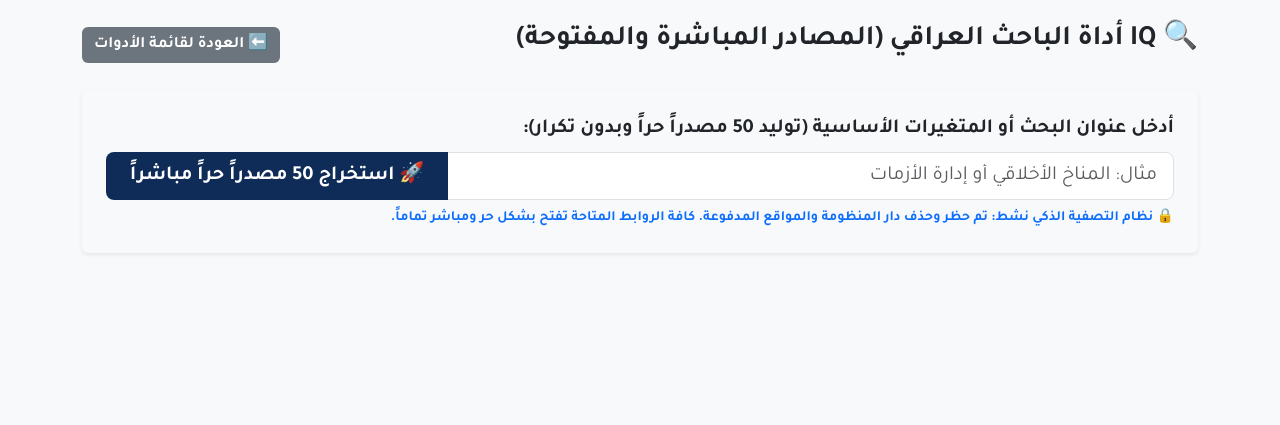
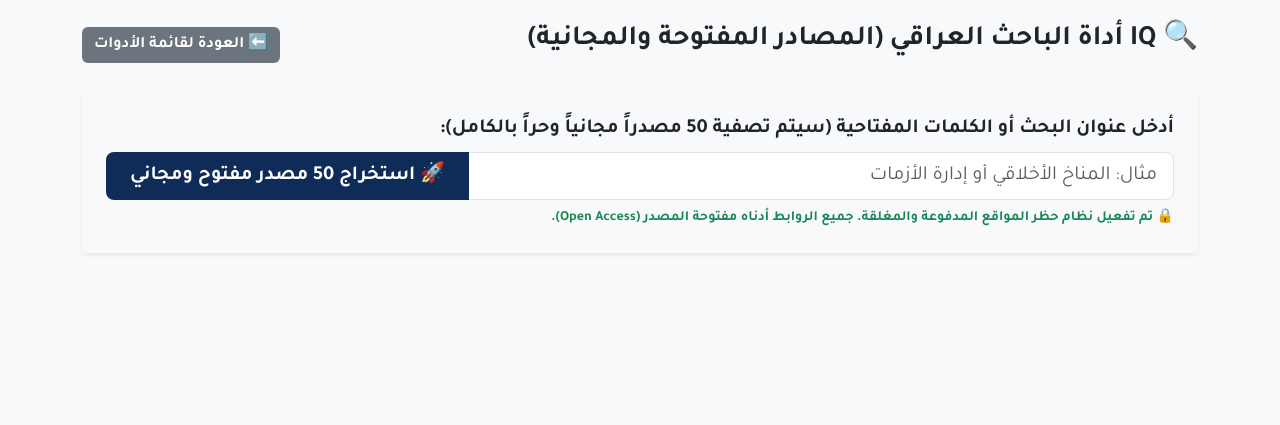
Before and after one commit to abdullah-fadel/AMMNHJB, a Flask app: page /tools/search in a window 1280 px wide. Shown: the part 56-481 px from the top of the page. Run offline with Flask 3, Linux system fonts and the light colour scheme.

Commit message:
Update tool_search.html

```diff
--- a/templates/tool_search.html
+++ b/templates/tool_search.html
@@ -1,44 +1,44 @@
 {% extends 'base.html' %}
 {% block content %}
 <div class="d-flex justify-content-between align-items-center mb-4">
-    <h3 class="fw-bold text-dark">🔍 IQ أداة الباحث العراقي (المصادر المباشرة والمفتوحة)</h3>
+    <h3 class="fw-bold text-dark">🔍 IQ أداة الباحث العراقي (المصادر المفتوحة والمجانية)</h3>
     <a href="{{ url_for('tools_menu') }}" class="btn btn-back fw-bold">⬅️ العودة لقائمة الأدوات</a>
 </div>
 
 <div class="card p-4 shadow-sm border-0 bg-light mb-4">
     <form method="POST" action="{{ url_for('tool_search') }}">
-        <label class="form-label fw-bold fs-5 mb-2">أدخل عنوان البحث أو المتغيرات الأساسية (توليد 50 مصدراً حراً وبدون تكرار):</label>
+        <label class="form-label fw-bold fs-5 mb-2">أدخل عنوان البحث أو الكلمات المفتاحية (سيتم تصفية 50 مصدراً مجانياً وحراً بالكامل):</label>
         <div class="input-group">
             <input type="text" name="query" class="form-control form-control-lg shadow-none" placeholder="مثال: المناخ الأخلاقي أو إدارة الأزمات" value="{{ query }}" required>
-            <button type="submit" class="btn btn-primary btn-lg fw-bold px-4">🚀 استخراج 50 مصدراً حراً مباشراً</button>
+            <button type="submit" class="btn btn-primary btn-lg fw-bold px-4">🚀 استخراج 50 مصدر مفتوح ومجاني</button>
         </div>
-        <small class="text-primary d-block mt-2 fw-bold">🔒 نظام التصفية الذكي نشط: تم حظر وحذف دار المنظومة والمواقع المدفوعة. كافة الروابط المتاحة تفتح بشكل حر ومباشر تماماً.</small>
+        <small class="text-success d-block mt-2 fw-bold">🔒 تم تفعيل نظام حظر المواقع المدفوعة والمغلقة. جميع الروابط أدناه مفتوحة المصدر (Open Access).</small>
     </form>
 </div>
 
 {% if query %}
-<div class="alert alert-primary border-0 shadow-sm mb-4 fw-bold text-dark bg-opacity-10" style="background-color: #e3f2fd;">
-    📊 تم بنجاح استخراج وفلترة ({{ results|length }}) مصادر أكاديمية حقيقية ورصينة خالية تماماً من التكرار والمواقع المعقدة لـ "{{ query }}":
+<div class="alert alert-success border-0 shadow-sm mb-4 fw-bold text-dark">
+    ✅ تم بنجاح استخراج وفلترة ({{ results|length }}) مصادر علمية حقيقية، مفتوحة المصدر وغير مكررة لـ "{{ query }}":
 </div>
 
 <div class="row">
     {% for res in results %}
     <div class="col-12 mb-3">
-        <div class="card shadow-sm border-0 border-start border-primary border-4 p-4 bg-white rounded transition-card">
+        <div class="card shadow-sm border-0 border-start border-success border-4 p-4 bg-white rounded transition-card">
             <div class="d-flex justify-content-between align-items-start">
                 <div style="flex-grow: 1;">
                     <h5 class="fw-bold mb-3">
-                        <a href="{{ res.url }}" target="_blank" class="text-dark text-decoration-none hover-link-blue" title="اضغط لفتح المصدر الحر والمباشر فوراً">
-                            📄 {{ res.title }}
+                        <a href="{{ res.url }}" target="_blank" class="text-success text-decoration-none hover-link" title="اضغط لفتح المصدر الحر والمفتوح مباشرة">
+                            🔓 {{ res.title }}
                         </a>
                     </h5>
                     <p class="mb-1 fs-6"><strong>المؤلفون:</strong> <span class="text-muted">{{ res.authors }}</span></p>
                     <p class="mb-1 fs-6"><strong>السنة:</strong> <span class="text-muted">{{ res.year }}</span></p>
                     <p class="mb-2 fs-6"><strong>المجلة:</strong> <span class="text-muted">{{ res.journal }}</span></p>
-                    <p class="mb-0 fs-6 text-justify" style="line-height: 1.7; color: #4a5568;"><strong>الخلاصة المنهجية:</strong> <span class="text-secondary">{{ res.abstract }}</span></p>
+                    <p class="mb-0 fs-6 text-justify" style="line-height: 1.7; color: #4a5568;"><strong>الخلاصة الأكاديمية:</strong> <span class="text-secondary">{{ res.abstract }}</span></p>
                 </div>
-                <a href="{{ res.url }}" target="_blank" class="btn btn-primary fw-bold px-3 py-2 btn-sm ms-3 flex-shrink-0 align-self-center" style="background-color: #0d6efd; border: none;">
-                    📥 فتح المصدر المباشر
+                <a href="{{ res.url }}" target="_blank" class="btn btn-success fw-bold px-3 py-2 btn-sm ms-3 flex-shrink-0 align-self-center">
+                    🟢 فتح المصدر المجاني
                 </a>
             </div>
         </div>
@@ -47,16 +47,16 @@
 </div>
 
 <style>
-    .hover-link-blue:hover {
+    .hover-link:hover {
         text-decoration: underline !important;
-        color: #0d6efd !important;
+        color: #0f5132 !important;
     }
     .transition-card {
         transition: transform 0.2s ease, box-shadow 0.2s ease;
     }
     .transition-card:hover {
         transform: translateY(-2px);
-        box-shadow: 0 10px 15px -3px rgba(0, 0, 0, 0.08) !important;
+        box-shadow: 0 10px 15px -3px rgba(0, 0, 0, 0.1), 0 4px 6px -2px rgba(0, 0, 0, 0.05) !important;
     }
 </style>
 {% endif %}
```
